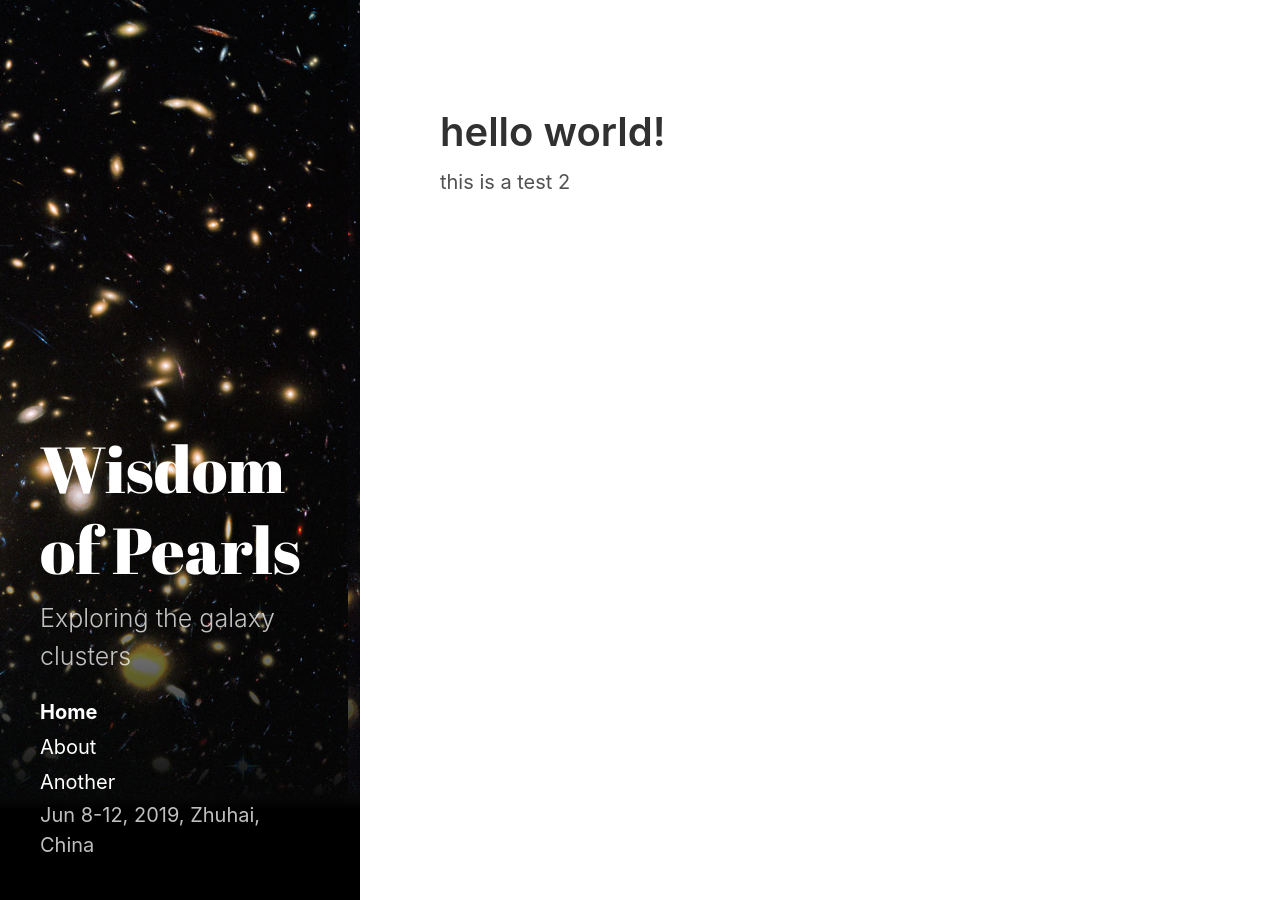
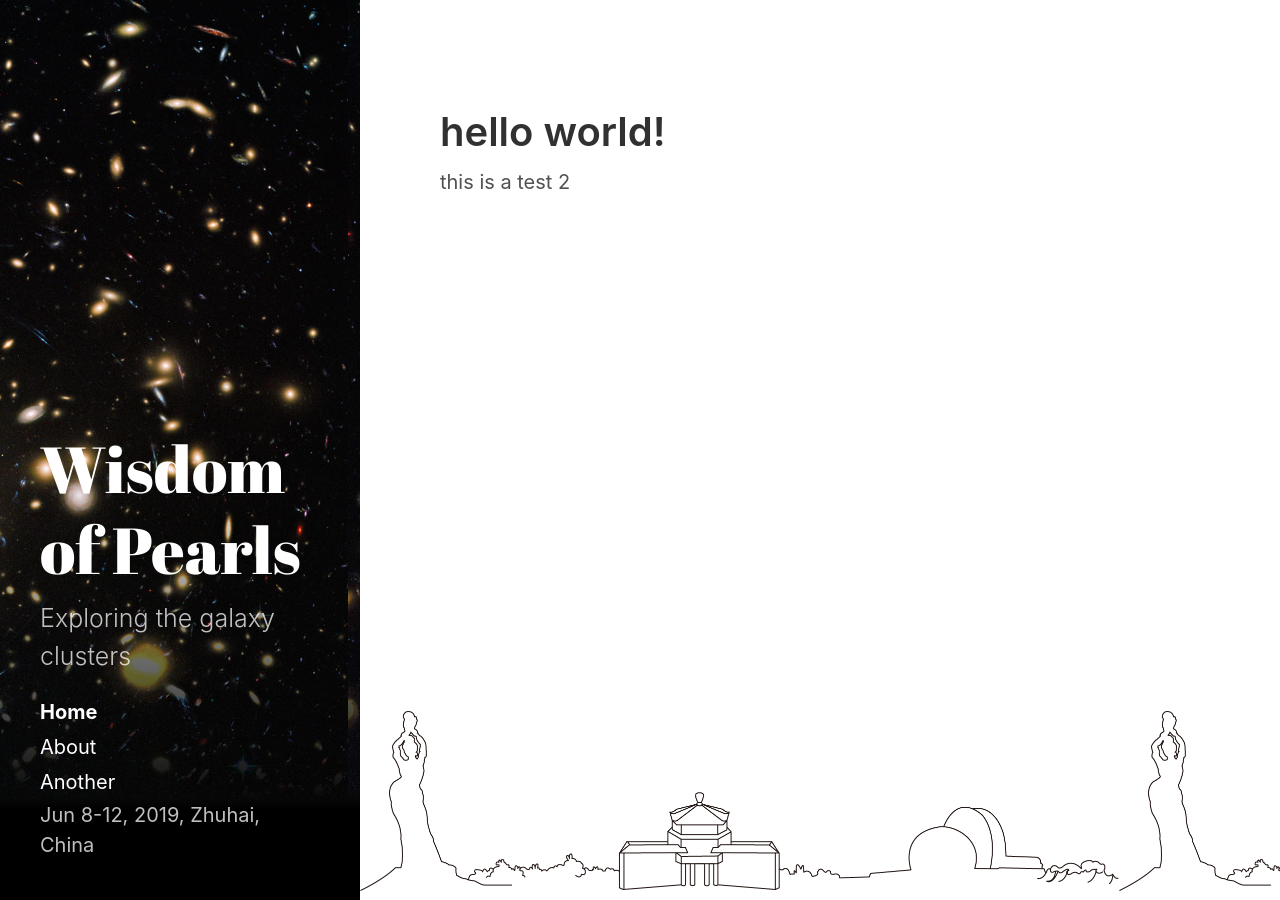
Before and after one commit to ZHCluster/ZHCluster.github.io, a Jekyll site: the page built from index.html, in a window 1280 px wide. Built offline with Jekyll 4.4.1, drawn with Linux system fonts in a browser that asks for light colours; the list of posts is cut into pages by our own code.

Commit message:
Adding footer to index

```diff
--- a/_layouts/index.html
+++ b/_layouts/index.html
@@ -39,4 +39,6 @@ layout: default
   {% endfor %}
 
   {% include pagination-older.html %}
+  <footer id="fixed">
+  </footer>
 </div>
```
Lines whose indentation alone changed are shown as unchanged.
